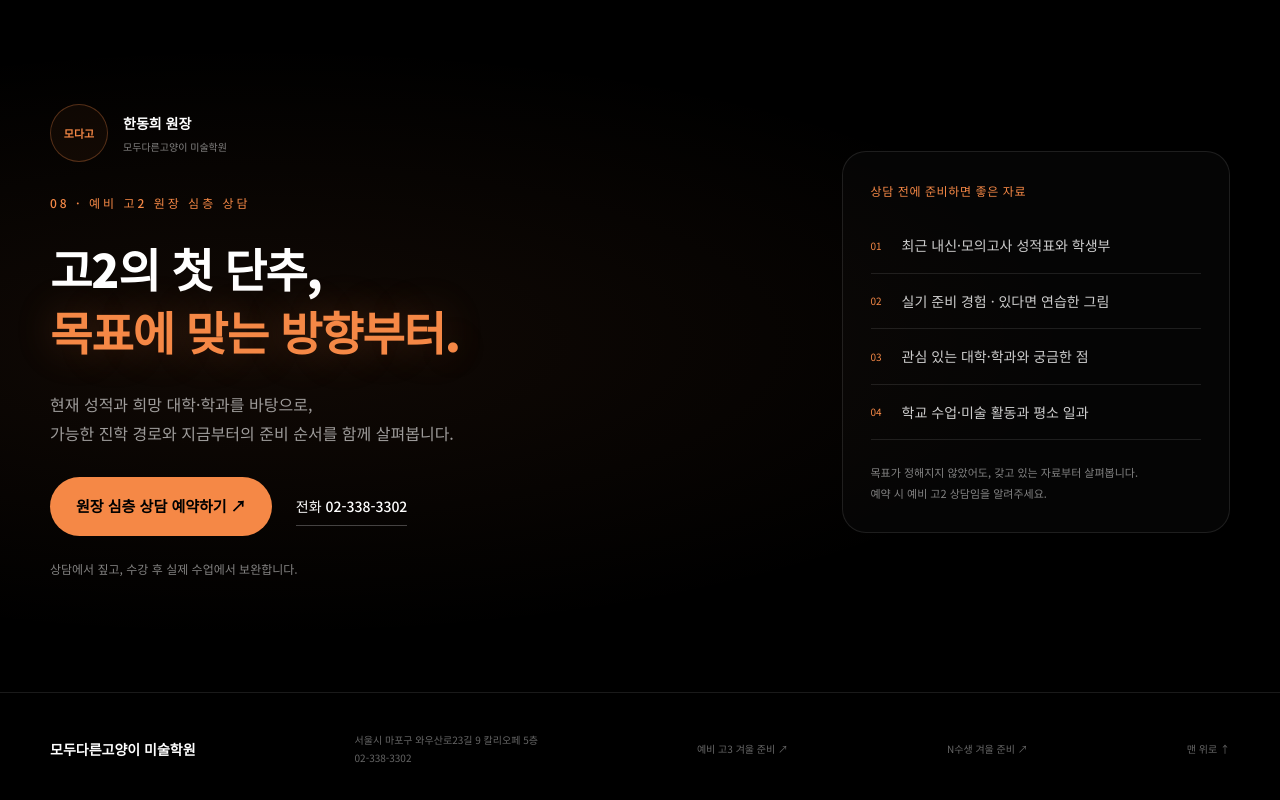
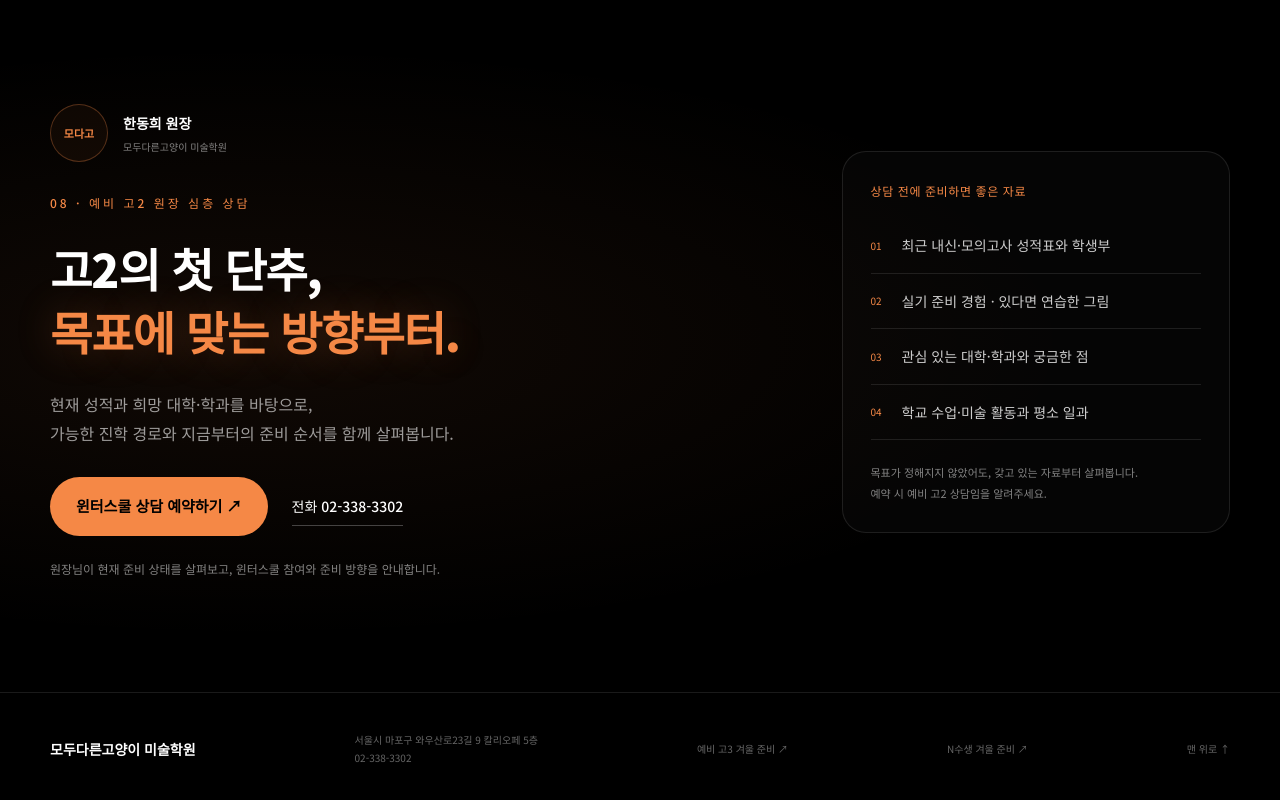
Before and after one commit to gyhan0223/v0-art-academy-website, a Next.js app: page /winter/grade-11 in a window 1280 px wide. Shown: the part 8272-9072 px from the top of the page. Built offline with nearby package versions, Linux system fonts and the light colour scheme.

Commit message:
Clarify winter school consultation booking labels

```diff
--- a/components/winter/Grade11Landing.tsx
+++ b/components/winter/Grade11Landing.tsx
@@ -48,9 +48,9 @@ export default function Grade11Landing() {
       <div className="g12-faq"><h3>예비 고2 상담 전에 궁금한 점</h3>{faqs.map(item => <details key={item.question}><summary>{item.question}<span aria-hidden="true">+</span></summary><p>{item.answer}</p></details>)}</div>
     </div></section>
 
-    <section className="rt-section rt-consult" id="consult"><div className="rt-wrap rt-consult-layout"><div><div className="rt-director rt-director-type"><span className="rt-director-seal" aria-hidden="true">모다고</span><div><strong>한동희 원장</strong><span>모두다른고양이 미술학원</span></div></div><p className="rt-kicker">08 · 예비 고2 원장 심층 상담</p><h2>고2의 첫 단추,<br/><em>목표에 맞는 방향부터.</em></h2><p className="rt-intro">현재 성적과 희망 대학·학과를 바탕으로,<br/>가능한 진학 경로와 지금부터의 준비 순서를 함께 살펴봅니다.</p><div className="rt-actions"><a className="rt-button" href={NAVER_BOOKING_WINTER_URL} data-winter-placement="grade11_consult">원장 심층 상담 예약하기 ↗</a><a className="rt-textlink" href={CAMP_INFO.phoneTel} data-winter-placement="grade11_consult">전화 {CAMP_INFO.phone}</a></div><p className="rt-micro">상담에서 짚고, 수강 후 실제 수업에서 보완합니다.</p></div><div className="rt-consult-prep"><span className="rt-card-eyebrow">상담 전에 준비하면 좋은 자료</span><div><span>01</span><p>최근 내신·모의고사 성적표와 학생부</p></div><div><span>02</span><p>실기 준비 경험 · 있다면 연습한 그림</p></div><div><span>03</span><p>관심 있는 대학·학과와 궁금한 점</p></div><div><span>04</span><p>학교 수업·미술 활동과 평소 일과</p></div><p className="rt-micro">목표가 정해지지 않았어도, 갖고 있는 자료부터 살펴봅니다.<br/>예약 시 예비 고2 상담임을 알려주세요.</p></div></div></section>
+    <section className="rt-section rt-consult" id="consult"><div className="rt-wrap rt-consult-layout"><div><div className="rt-director rt-director-type"><span className="rt-director-seal" aria-hidden="true">모다고</span><div><strong>한동희 원장</strong><span>모두다른고양이 미술학원</span></div></div><p className="rt-kicker">08 · 예비 고2 원장 심층 상담</p><h2>고2의 첫 단추,<br/><em>목표에 맞는 방향부터.</em></h2><p className="rt-intro">현재 성적과 희망 대학·학과를 바탕으로,<br/>가능한 진학 경로와 지금부터의 준비 순서를 함께 살펴봅니다.</p><div className="rt-actions"><a className="rt-button" href={NAVER_BOOKING_WINTER_URL} data-winter-placement="grade11_consult">윈터스쿨 상담 예약하기 ↗</a><a className="rt-textlink" href={CAMP_INFO.phoneTel} data-winter-placement="grade11_consult">전화 {CAMP_INFO.phone}</a></div><p className="rt-micro">원장님이 현재 준비 상태를 살펴보고, 윈터스쿨 참여와 준비 방향을 안내합니다.</p></div><div className="rt-consult-prep"><span className="rt-card-eyebrow">상담 전에 준비하면 좋은 자료</span><div><span>01</span><p>최근 내신·모의고사 성적표와 학생부</p></div><div><span>02</span><p>실기 준비 경험 · 있다면 연습한 그림</p></div><div><span>03</span><p>관심 있는 대학·학과와 궁금한 점</p></div><div><span>04</span><p>학교 수업·미술 활동과 평소 일과</p></div><p className="rt-micro">목표가 정해지지 않았어도, 갖고 있는 자료부터 살펴봅니다.<br/>예약 시 예비 고2 상담임을 알려주세요.</p></div></div></section>
 
     <footer className="rt-footer"><div className="rt-wrap"><strong>모두다른고양이 미술학원</strong><p>{CAMP_INFO.address}<br/>{CAMP_INFO.phone}</p><a href="/winter/grade-12">예비 고3 겨울 준비 ↗</a><a href="/winter/retake">N수생 겨울 준비 ↗</a><a href="#">맨 위로 ↑</a></div></footer>
-    <div className="rt-mobile-action" data-show-after="camp"><a href={NAVER_BOOKING_WINTER_URL} data-winter-placement="grade11_sticky">원장 심층 상담 예약하기 ↗</a></div>
+    <div className="rt-mobile-action" data-show-after="camp"><a href={NAVER_BOOKING_WINTER_URL} data-winter-placement="grade11_sticky">윈터스쿨 상담 예약하기 ↗</a></div>
   </main>;
 }
```
